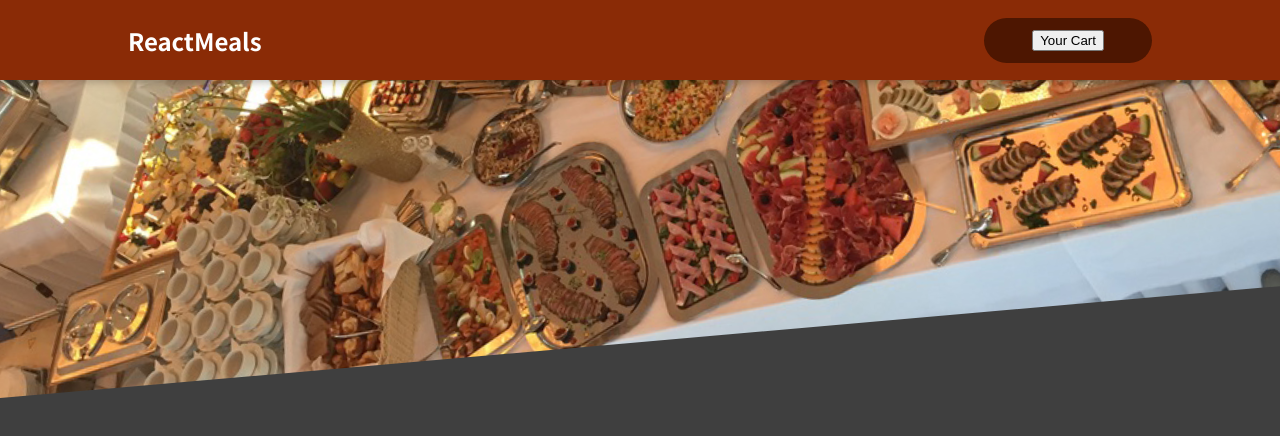
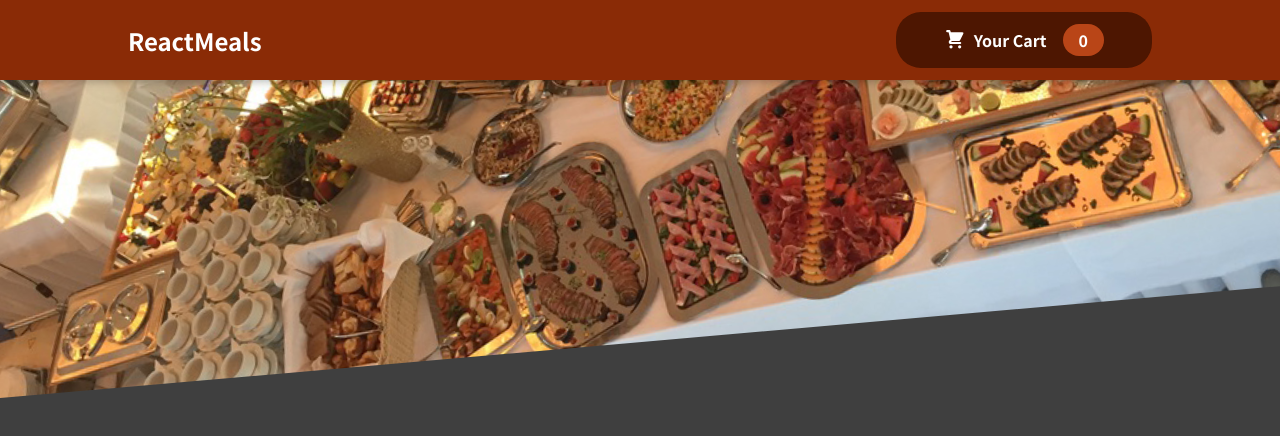
Before and after one commit to harshitaM29/restaurant-app, a React (Create React App) app: page / in a window 1280 px wide. Shown: the top 436 px of the page. Built offline with nearby package versions, Linux system fonts and the light colour scheme.

Commit message:
Changes for header according to trainer

```diff
--- /dev/null
+++ b/src/components/Cart/CartIcon.js
@@ -0,0 +1,15 @@
+const CartIcon = () => {
+    return (
+      <svg
+        xmlns='http://www.w3.org/2000/svg'
+        viewBox='0 0 20 20'
+        fill='currentColor'
+      >
+        <path d='M3 1a1 1 0 000 2h1.22l.305 1.222a.997.997 0 00.01.042l1.358 5.43-.893.892C3.74 11.846 4.632 14 6.414 14H15a1 1 0 000-2H6.414l1-1H14a1 1 0 00.894-.553l3-6A1 1 0 0017 3H6.28l-.31-1.243A1 1 0 005 1H3zM16 16.5a1.5 1.5 0 11-3 0 1.5 1.5 0 013 0zM6.5 18a1.5 1.5 0 100-3 1.5 1.5 0 000 3z' />
+      </svg>
+    );
+  };
+
+
+
+export default CartIcon;
--- a/src/components/Layout/HeaderCart.js
+++ b/src/components/Layout/HeaderCart.js
@@ -1,10 +1,16 @@
 import classes from './HeaderCart.module.css';
+import CartIcon from '../Cart/CartIcon';
 
 const HeaderCart = props => {
     return (
-        <div className={classes.button}>
-            <button>Your Cart</button>
-        </div>
+       <button className={classes.button}>
+        <span  className={classes.icon}>
+            <CartIcon />
+        </span>
+        <span>Your Cart</span>
+        <span className={classes.badge}>0</span>
+
+       </button>
     )
 }
 
--- a/src/components/Layout/HeaderCart.module.css
+++ b/src/components/Layout/HeaderCart.module.css
@@ -20,3 +20,15 @@
     height: 1.35rem;
     margin-right: 0.5rem;
   }
+  .badge {
+    background-color: #b94517;
+    padding: 0.25rem 1rem;
+    border-radius: 25px;
+    margin-left: 1rem;
+    font-weight: bold;
+  }
+
+  .button:hover .badge,
+  .button:active .badge {
+    background-color: #92320c;
+  }
```
